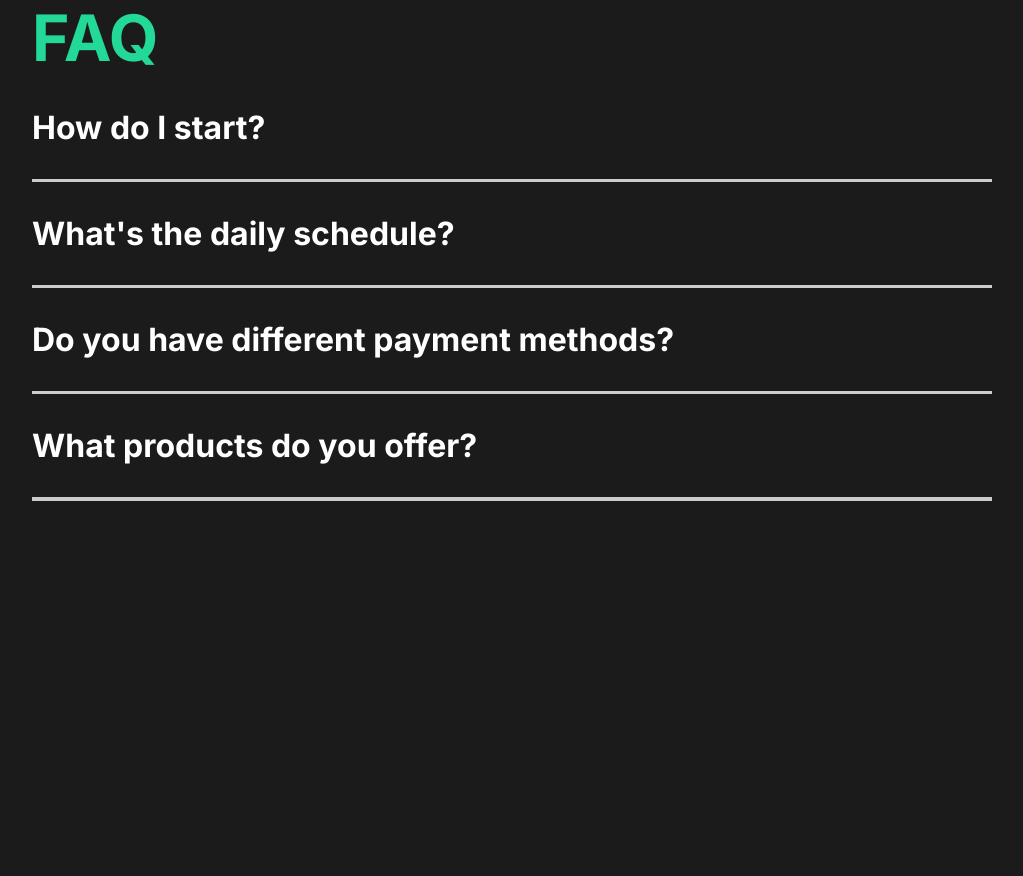
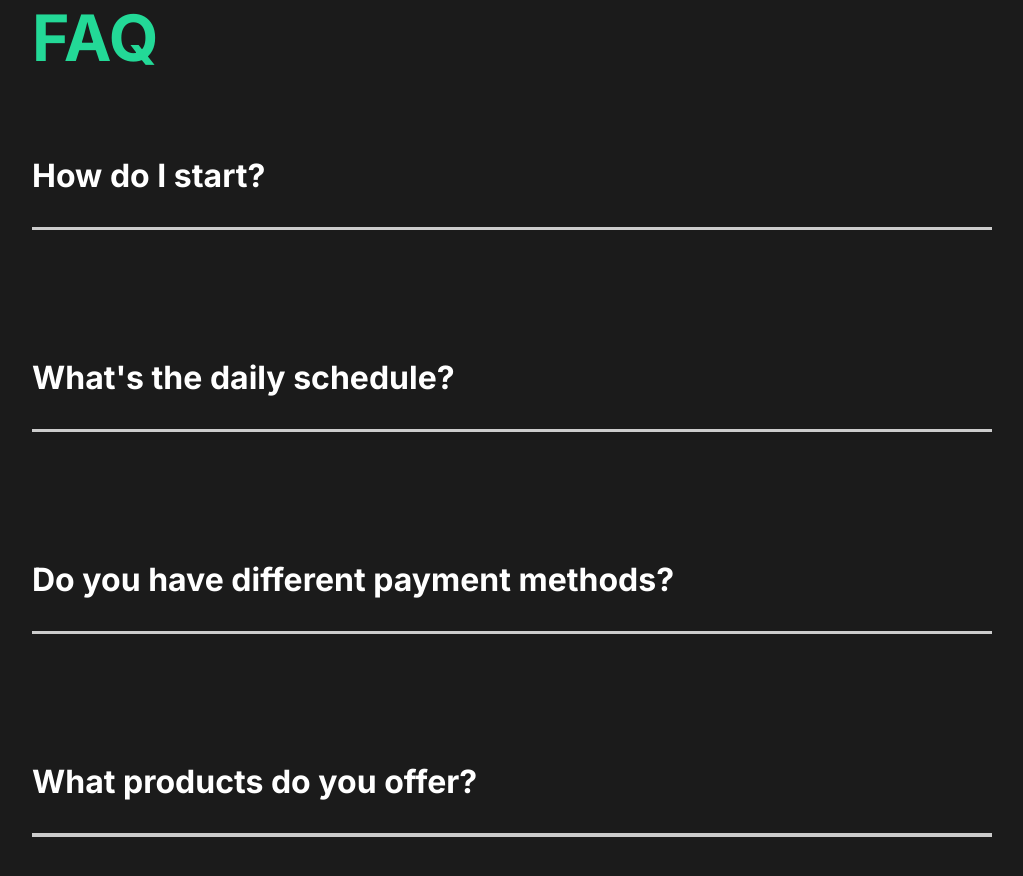
Before and after one commit to jos3ph-m/Capture, a React (Create React App) app: page / in a window 1280 px wide. Shown: the part 2309-3185 px from the top of the page, without its empty margins (128-1151 px from the left). Before the commit the page ends 2922 px from the top, so only its background shows below. Built offline with nearby package versions, Linux system fonts and the light colour scheme.

Commit message:
AnimateSharedLayout added

```diff
--- a/src/components/FaqSection.js
+++ b/src/components/FaqSection.js
@@ -2,6 +2,7 @@ import React from 'react';
 import styled from 'styled-components';
 import { About } from '../styles';
 import Toggle from './Toggle';
+import { AnimateSharedLayout } from 'framer-motion';
 
 const FaqSection = () => {
   return (
@@ -9,6 +10,7 @@ const FaqSection = () => {
       <h2>
         Any questions? <span>FAQ</span>
       </h2>
+      <AnimateSharedLayout>
         <Toggle title="How do I start?">
           <div className="question">
             <div className="answer">
@@ -20,9 +22,9 @@ const FaqSection = () => {
           <div className="question">
             <div className="answer">
               <p>
-              Authentic etsy you probably haven't heard of them austin helvetica
-              neutra schlitz. Brooklyn drinking vinegar cloud bread, adaptogen
-              truffaut distillery migas viral keytar.
+                Authentic etsy you probably haven't heard of them austin
+                helvetica neutra schlitz. Brooklyn drinking vinegar cloud bread,
+                adaptogen truffaut distillery migas viral keytar.
               </p>
             </div>
           </div>
@@ -42,6 +44,7 @@ const FaqSection = () => {
             </div>
           </div>
         </Toggle>
+      </AnimateSharedLayout>
     </Faq>
   );
 };
--- a/src/components/Toggle.js
+++ b/src/components/Toggle.js
@@ -5,11 +5,11 @@ import { titleAnim } from '../animation';
 const Toggle = ({ children, title }) => {
   const [toggle, setToggle] = useState(false);
   return (
-    <div onClick={() => setToggle(!toggle)}>
+    <motion.div layout className="question" onClick={() => setToggle(!toggle)}>
       <motion.h4>{title}</motion.h4>
       {toggle ? children : ''}
       <div className="faq-line"></div>
-    </div>
+    </motion.div>
   );
 };
 
```
Also changed, not shown: 1 other file (tests, documents, lock files or other folders). Lines whose indentation alone changed are shown as unchanged.
